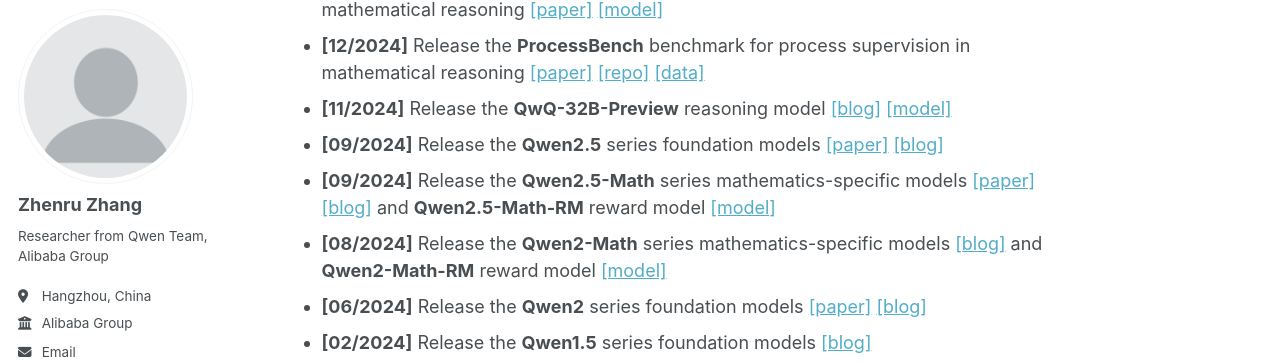
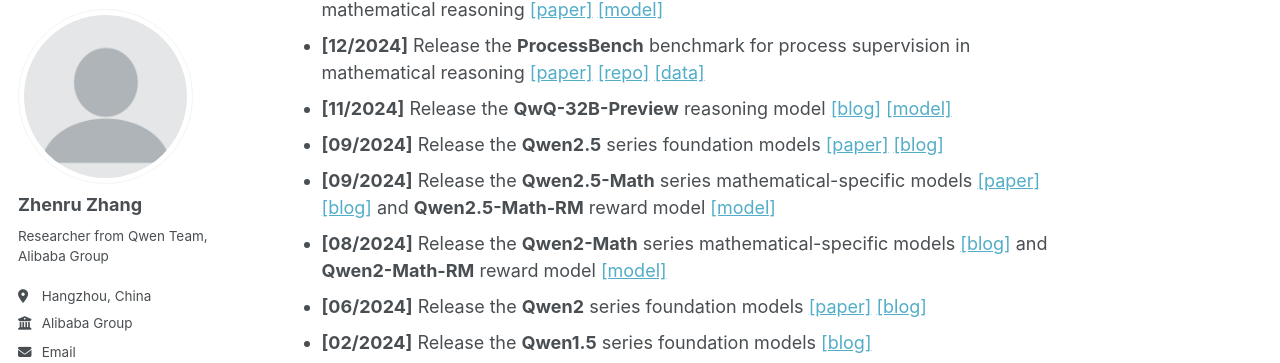
Before and after one commit to zhenruzhang/zhenruzhang.github.io, a Jekyll site: the page built from _pages/about.md, in a window 1280 px wide and 900 px high, scrolled down 645 px. Shown: the part 90-453 px from the top of the window. Built offline with Jekyll 4.4.1, drawn with Linux system fonts in a browser that asks for light colours; some web fonts are replaced; a script that is not in the unit is left out.

Commit message:
Update about.md

```diff
--- a/_pages/about.md
+++ b/_pages/about.md
@@ -23,8 +23,8 @@ Please feel free to contact me (zhangzhenru.zzr@alibaba-inc.com) if you are inte
 - **[12/2024]** Release the **ProcessBench** benchmark for process supervision in mathematical reasoning [[paper]](https://arxiv.org/abs/2412.06559) [[repo]](https://github.com/QwenLM/ProcessBench) [[data]](https://huggingface.co/datasets/Qwen/ProcessBench)
 - **[11/2024]** Release the **QwQ-32B-Preview** reasoning model [[blog]](https://qwenlm.github.io/blog/qwq-32b-preview/) [[model]](https://huggingface.co/Qwen/QwQ-32B-Preview)
 - **[09/2024]** Release the **Qwen2.5** series foundation models [[paper]](https://arxiv.org/abs/2412.15115) [[blog]](https://qwenlm.github.io/blog/qwen2.5/)
-- **[09/2024]** Release the **Qwen2.5-Math** series mathematics-specific models [[paper]](https://arxiv.org/abs/2409.12122) [[blog]](https://qwenlm.github.io/blog/qwen2.5-math/) and **Qwen2.5-Math-RM** reward model [[model]](https://huggingface.co/Qwen/Qwen2.5-Math-RM-72B)
-- **[08/2024]** Release the **Qwen2-Math** series mathematics-specific models [[blog]](https://qwenlm.github.io/blog/qwen2-math/) and **Qwen2-Math-RM** reward model [[model]](https://huggingface.co/Qwen/Qwen2-Math-RM-72B)
+- **[09/2024]** Release the **Qwen2.5-Math** series mathematical-specific models [[paper]](https://arxiv.org/abs/2409.12122) [[blog]](https://qwenlm.github.io/blog/qwen2.5-math/) and **Qwen2.5-Math-RM** reward model [[model]](https://huggingface.co/Qwen/Qwen2.5-Math-RM-72B)
+- **[08/2024]** Release the **Qwen2-Math** series mathematical-specific models [[blog]](https://qwenlm.github.io/blog/qwen2-math/) and **Qwen2-Math-RM** reward model [[model]](https://huggingface.co/Qwen/Qwen2-Math-RM-72B)
 - **[06/2024]** Release the **Qwen2** series foundation models [[paper]](https://arxiv.org/abs/2407.10671) [[blog]](https://qwenlm.github.io/blog/qwen2/)
 - **[02/2024]** Release the **Qwen1.5** series foundation models [[blog]](https://qwenlm.github.io/blog/qwen1.5/)
 - **[09/2023]** Release the **Qwen** series foundation models [[paper]](https://arxiv.org/abs/2309.16609) [[blog]](https://qwenlm.github.io/blog/qwen/) and the benchmark for Code Interpreter [[code]](https://github.com/QwenLM/Qwen-Agent/tree/main/benchmark/code_interpreter)
```
